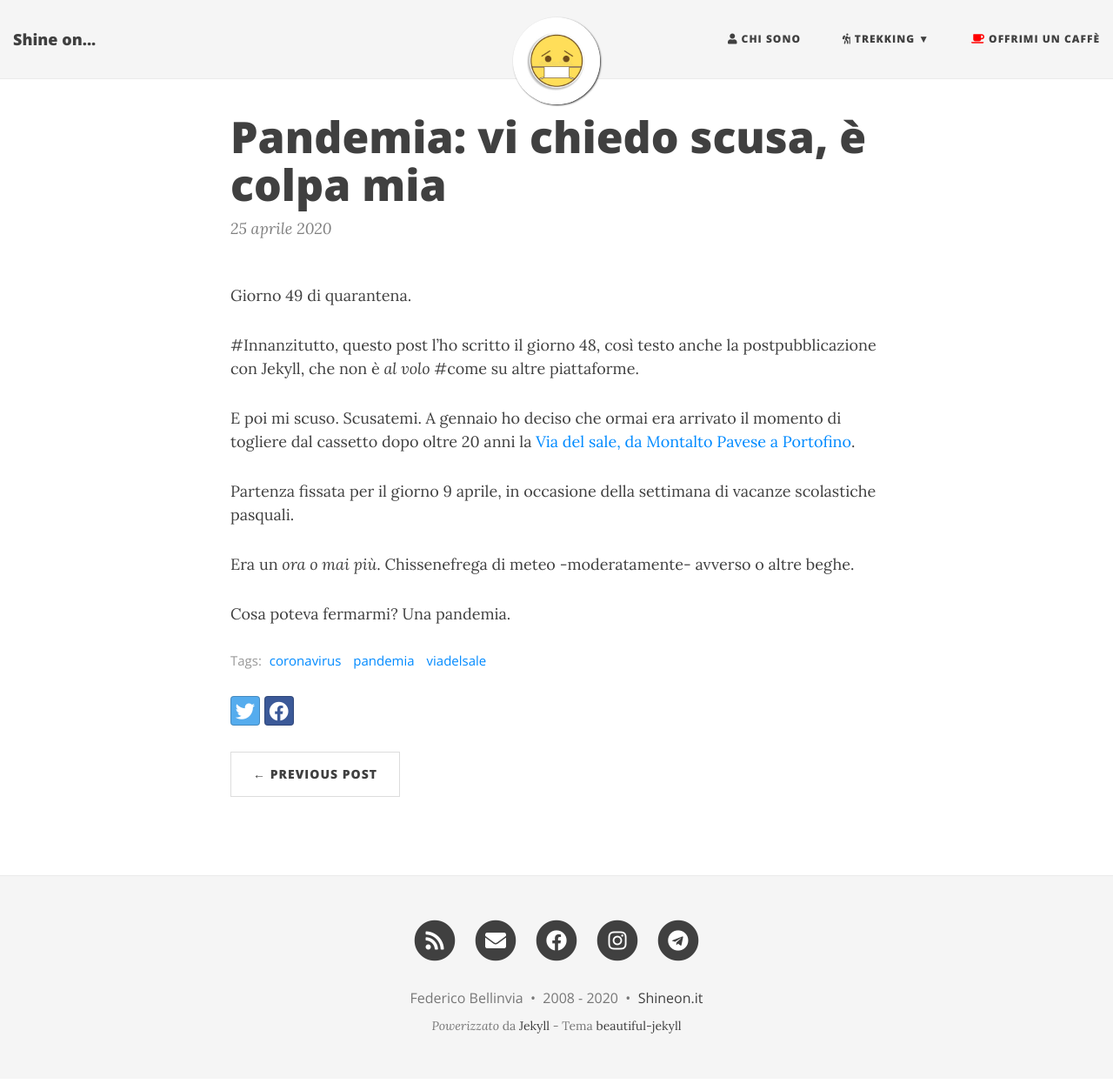
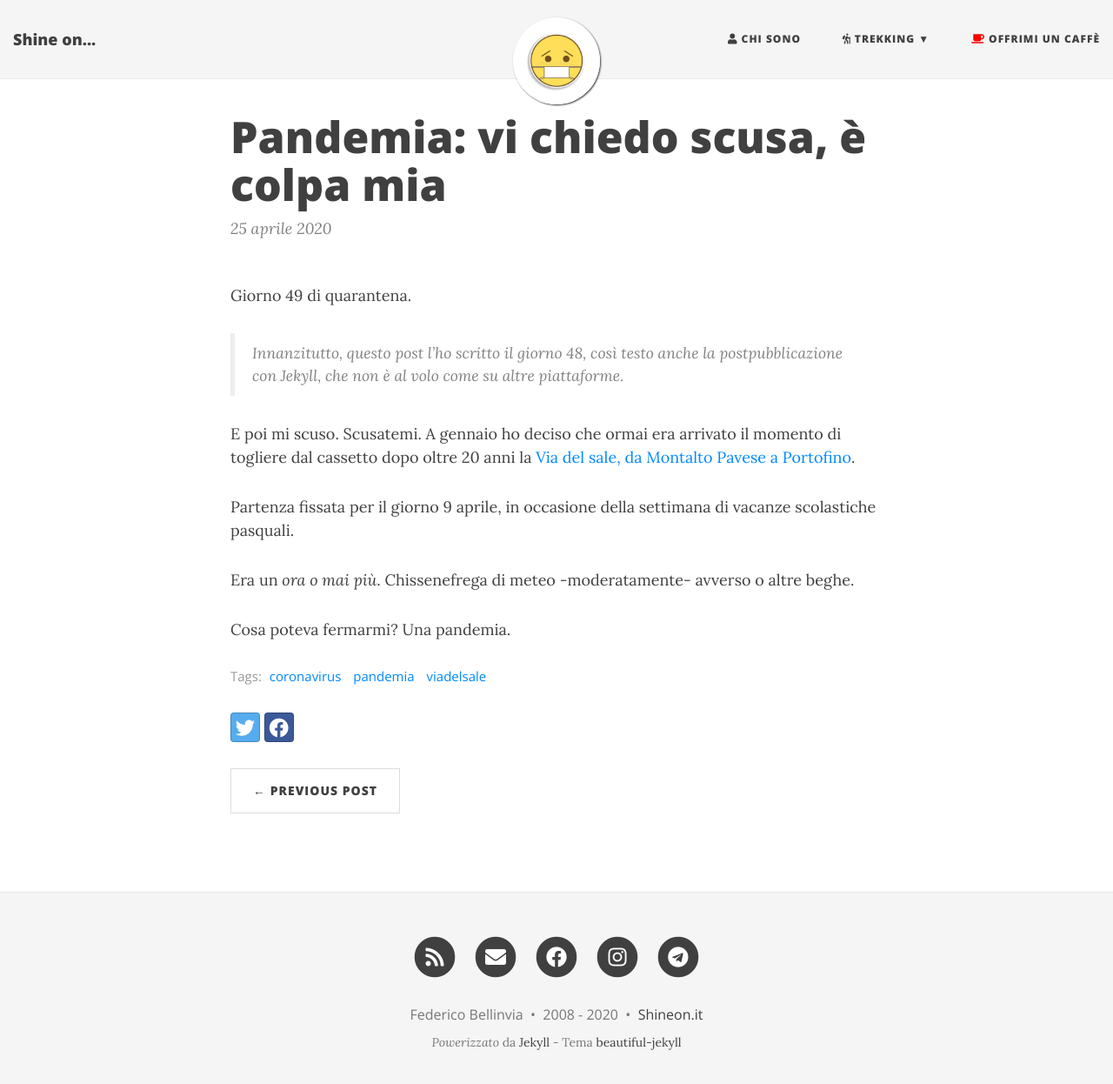
Before and after one commit to shineon822/shineon82.github.io, a Jekyll site: the page built from _posts/2020-04-24-pandemia-vi-chiedo-scusa-colpa-mia.md, in a window 1280 px wide and 1259 px high. Shown: the top 1246 px of the window at 87% size. Built offline with Jekyll 4.4.1, drawn with Linux system fonts in a browser that asks for light colours; nearby versions of some CDN libraries; comment, search, counter and statistics services are not loaded.

Commit message:
Mr Hyde was here …

```diff
--- a/_posts/2020-04-24-pandemia-vi-chiedo-scusa-colpa-mia.md
+++ b/_posts/2020-04-24-pandemia-vi-chiedo-scusa-colpa-mia.md
@@ -14,7 +14,9 @@ tags:
 ---
 Giorno 49 di quarantena.
 
-#Innanzitutto, questo post l'ho scritto il giorno 48, così testo anche la postpubblicazione con Jekyll, che non è *al volo* #come su altre piattaforme.
+
+> Innanzitutto, questo post l'ho scritto il giorno 48, così testo anche la postpubblicazione con Jekyll, che non è *al volo* come su altre piattaforme.
+
 
 E poi mi scuso. Scusatemi.
 A gennaio ho deciso che ormai era arrivato il momento di togliere dal cassetto dopo oltre 20 anni la [Via del sale, da Montalto Pavese a Portofino](/escursioni/via-del-sale).
```
